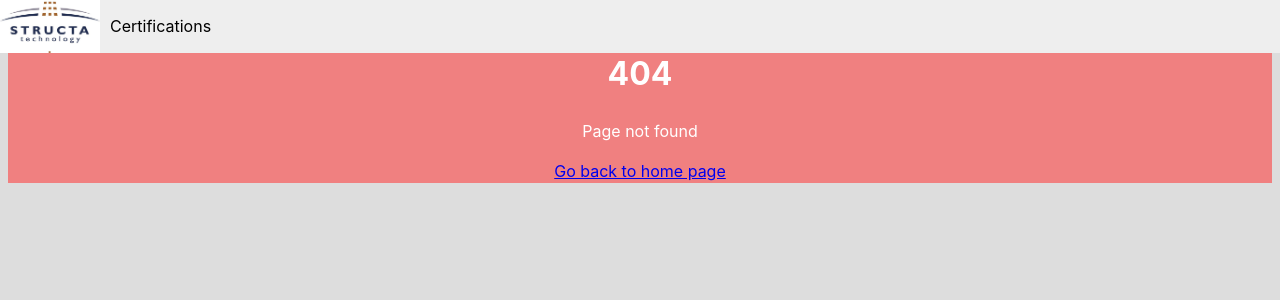
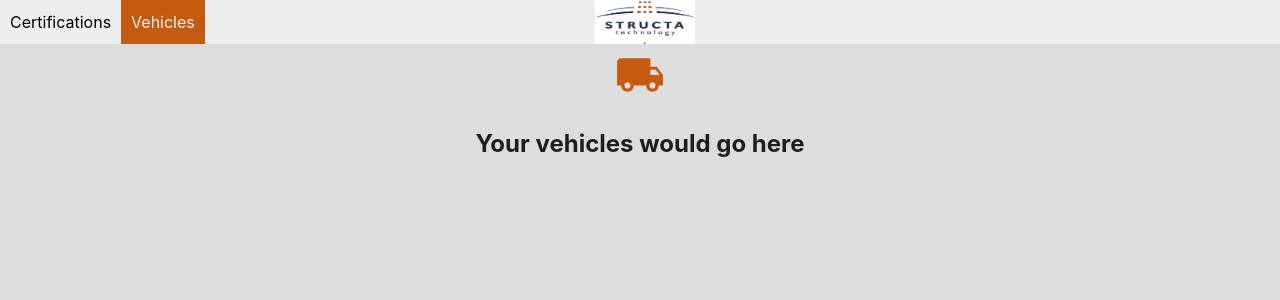
Before and after one commit to mitchHorne/frontend-poc, a React (Vite) app: page /vehicles in a window 1280 px wide. Before the commit this address had no page. Shown: the top 300 px of the page. Built offline with nearby package versions, Linux system fonts and the light colour scheme.

Commit message:
Willy suggestions

```diff
--- a/src/Router.jsx
+++ b/src/Router.jsx
@@ -1,10 +1,11 @@
 import { Routes, Route } from "react-router";
-import { Certification, NotFound } from "./containers";
+import { Certification, Vehicles, NotFound } from "./containers";
 
 export default function Router() {
   return (
     <Routes>
       <Route path="/" element={<Certification />} />
+      <Route path="/vehicles" element={<Vehicles />} />
       <Route path="*" element={<NotFound />} />
     </Routes>
   );
--- a/src/components/Nav.jsx
+++ b/src/components/Nav.jsx
@@ -15,6 +15,10 @@ const StyledNav = styled.nav`
   top: 0;
   width: 100%;
   z-index: 100;
+
+  div {
+    display: flex;
+  }
 `;
 
 const StyledNavLink = styled(NavLink)`
@@ -31,16 +35,31 @@ const StyledNavLink = styled(NavLink)`
   }
 `;
 
+const Image = styled.img`
+  height: 44px;
+  left: calc(50% - 50px);
+  position: absolute;
+  width: 100px;
+`;
+
 export default function Nav() {
   return (
     <StyledNav>
-      <img src={Logo} style={{ width: "100px" }} />
+      <div>
         <StyledNavLink
           className={({ isActive }) => (isActive ? "active" : "")}
           to="/"
         >
           Certifications
         </StyledNavLink>
+        <StyledNavLink
+          className={({ isActive }) => (isActive ? "active" : "")}
+          to="/vehicles"
+        >
+          Vehicles
+        </StyledNavLink>
+      </div>
+      <Image src={Logo} />
     </StyledNav>
   );
 }
--- a/src/containers/Certification.jsx
+++ b/src/containers/Certification.jsx
@@ -197,6 +197,7 @@ const Certification = () => {
       <PageHeaderContainer>
         <h1 className="my-anchor-element">Employee certifications</h1>
 
+        {employees.length === 0 && (
           <a
             data-tooltip-id="my-tooltip"
             data-tooltip-content="Upload employee file"
@@ -206,6 +207,7 @@ const Certification = () => {
               handleFileUpload={setFileSelected}
             />
           </a>
+        )}
       </PageHeaderContainer>
       <EmployeeFilters
         certifications={certifications}
--- /dev/null
+++ b/src/containers/Vehicles.jsx
@@ -0,0 +1,15 @@
+import { LocalShipping } from "@mui/icons-material";
+import theme from "../constants/theme";
+
+const Vehicles = () => {
+  return (
+    <div>
+      <LocalShipping
+        sx={{ color: theme.colors.accentColor, fontSize: "50px" }}
+      />
+      <h2>Your vehicles would go here</h2>
+    </div>
+  );
+};
+
+export default Vehicles;
--- a/src/containers/index.js
+++ b/src/containers/index.js
@@ -1,4 +1,5 @@
 import Certification from "./Certification";
+import Vehicles from "./Vehicles";
 import NotFound from "./NotFound";
 
-export { Certification, NotFound };
+export { Certification, Vehicles, NotFound };
```
Lines whose indentation alone changed are shown as unchanged.
